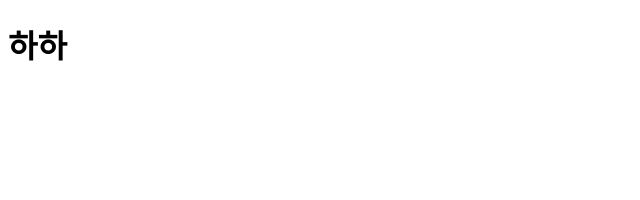
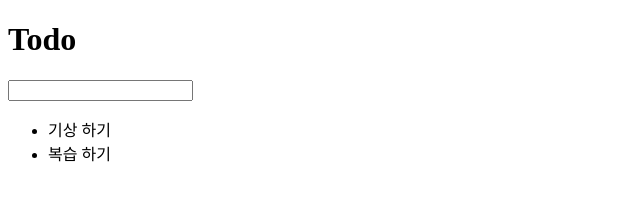
Before and after one commit to Daily-manjoo/Todo-list, a plain HTML site: page index.html in a window 1280 px wide. Shown: the whole page, without its empty margins (0-640 px from the left). Drawn offline with Linux system fonts and the light colour scheme.

Commit message:
0420 commit

```diff
--- a/index.html
+++ b/index.html
@@ -1,11 +1,18 @@
 <!DOCTYPE html>
 <html lang="ko">
 <head>
-    <title>Document</title>
-    <link rel="stylesheet" href="/style.css">
-    <script src="/script.js"></script>
+    <title>Todo</title>
+    <link rel="stylesheet" href="./style.css" />
+    <script src="./script.js"></script>
 </head>
 <body>
-    <h1>하하</h1>
+    <h1>Todo</h1>
+    <div class="todo-container">
+        <input type="text" id="todo-input" onkeydown="keyCodeCheck()" />
+        <ul>
+            <li>기상 하기</li>
+            <li>복습 하기</li>
+        </ul>
+    </div>
 </body>
 </html>
--- a/script.js
+++ b/script.js
@@ -0,0 +1,7 @@
+
+const keyCodeCheck = function (){
+    if(window.event.keyCode === 13){ //13은 엔터
+        const inputValue = document.querySelector('#todo-input').value;
+        console.log(inputValue);
+    }
+};
```
Also changed, not shown: 1 other file.
